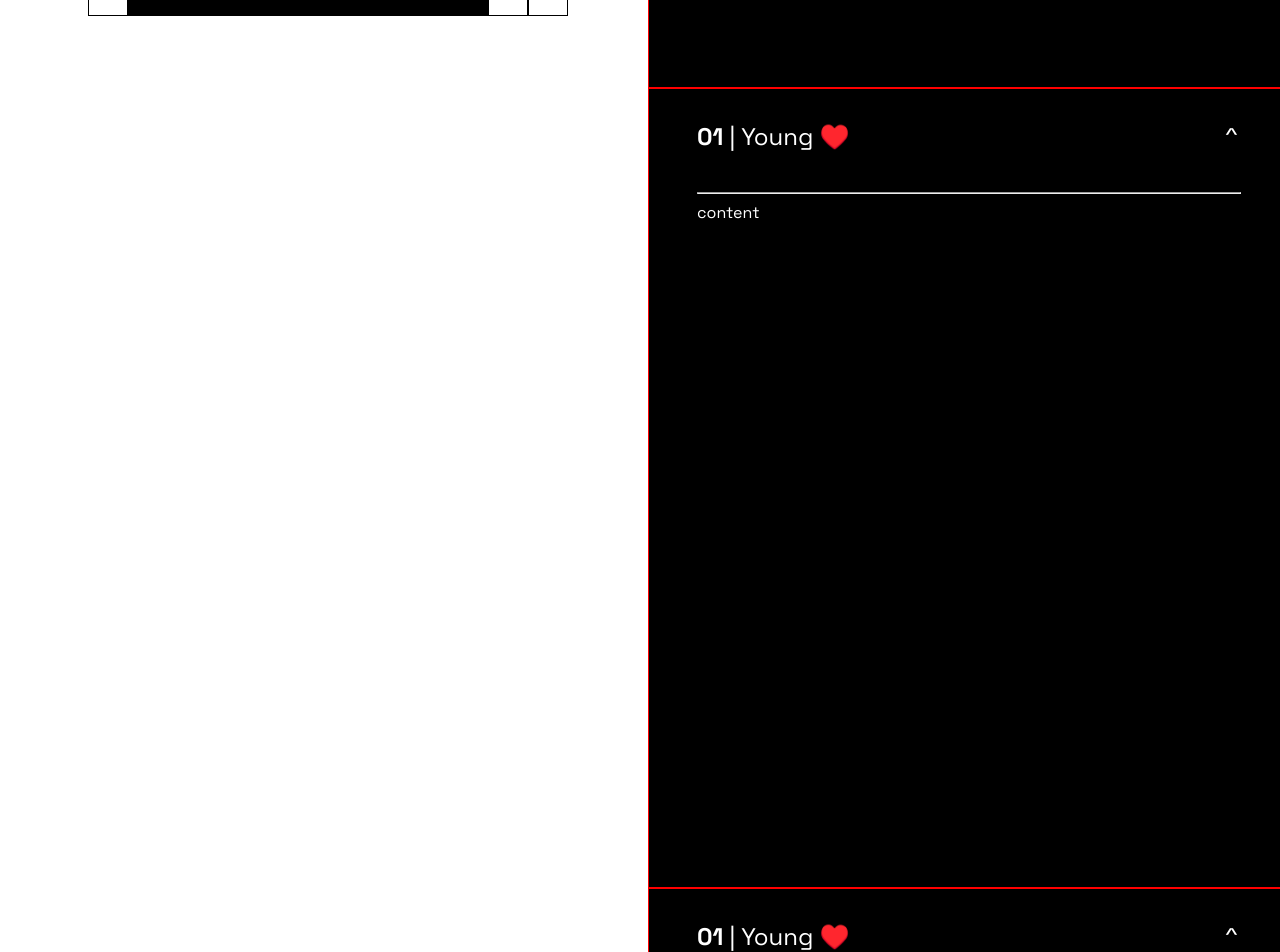
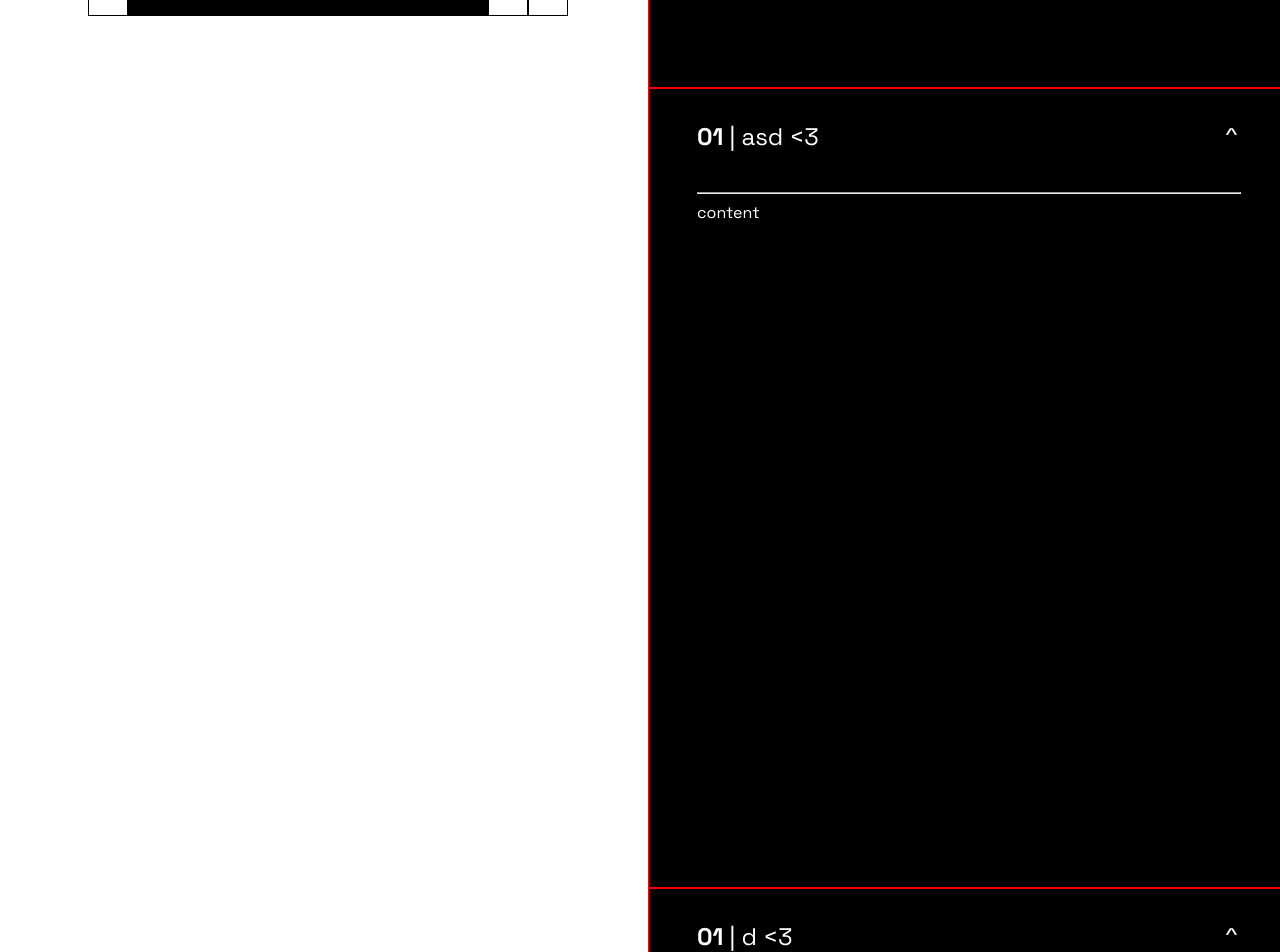
Before and after one commit to divya-mehra/sixemojistory, a React (Vite) app: page / in a window 1280 px wide. Shown: the part 720-1672 px from the top of the page. Built offline with nearby package versions, Linux system fonts and the light colour scheme; a web font is replaced by a local one.

Commit message:
title as prop

```diff
--- a/src/panel/TextPanel.jsx
+++ b/src/panel/TextPanel.jsx
@@ -2,7 +2,7 @@ import styles from "./panel.module.css";
 import { useInView } from 'react-intersection-observer';
 import { useEffect, useRef } from "react";
 
-const TextPanel = ({ emoji, currentEmoji, setCurrentEmoji }) => {
+const TextPanel = ({ emoji, title, currentEmoji, setCurrentEmoji }) => {
 
     console.log(currentEmoji);
     const [ref, inView] = useInView({
@@ -16,7 +16,6 @@ const TextPanel = ({ emoji, currentEmoji, setCurrentEmoji }) => {
         if (inView) {
             // Do something when the card comes into view
 
-            console.log(`${emoji} is in view`);
             setCurrentEmoji(prevEmoji => prevEmoji !== emoji ? emoji : prevEmoji);
             console.log(currentEmoji);
         }
@@ -26,7 +25,7 @@ const TextPanel = ({ emoji, currentEmoji, setCurrentEmoji }) => {
       <div className={`${styles.textPanel}`} ref={ref}>
         <div className={styles.panelHeader}>
           <h4 className={styles.panelTitle}>
-            <b>01</b> | Young ♥️
+            <b>01</b> | {title}
           </h4>
           <h4 className={styles.iconBackToTop}>^</h4>
         </div>
--- a/src/story/storyRight.jsx
+++ b/src/story/storyRight.jsx
@@ -2,7 +2,14 @@ import TextPanel from "../panel/TextPanel";
 import styles from "./story.module.css";
 
 const StoryRight = ({ currentEmoji, setCurrentEmoji }) => {
-  const emojis = ["heart", "poop", "hand", "bomb", "bee", "hand"];
+  const emojis = [
+    { name: "heart",  title: "Young ♥️" },
+    { name: "poop",  title: "asd <3" },
+    { name: "hand",  title: "d <3" },
+    { name: "bomb",  title: "sdsdf <3" },
+    { name: "bee",  title: "sd <3" },
+    { name: "hand",  title: "Yofffung <3" },
+  ];
 
   console.log(currentEmoji);
 
@@ -12,7 +19,8 @@ const StoryRight = ({ currentEmoji, setCurrentEmoji }) => {
         {emojis.map((emoji) => {
           return (
             <TextPanel
-              emoji={emoji}
+              emoji={emoji.name}
+              title={emoji.title}
               currentEmoji={currentEmoji}
               setCurrentEmoji={setCurrentEmoji}
             />
```
